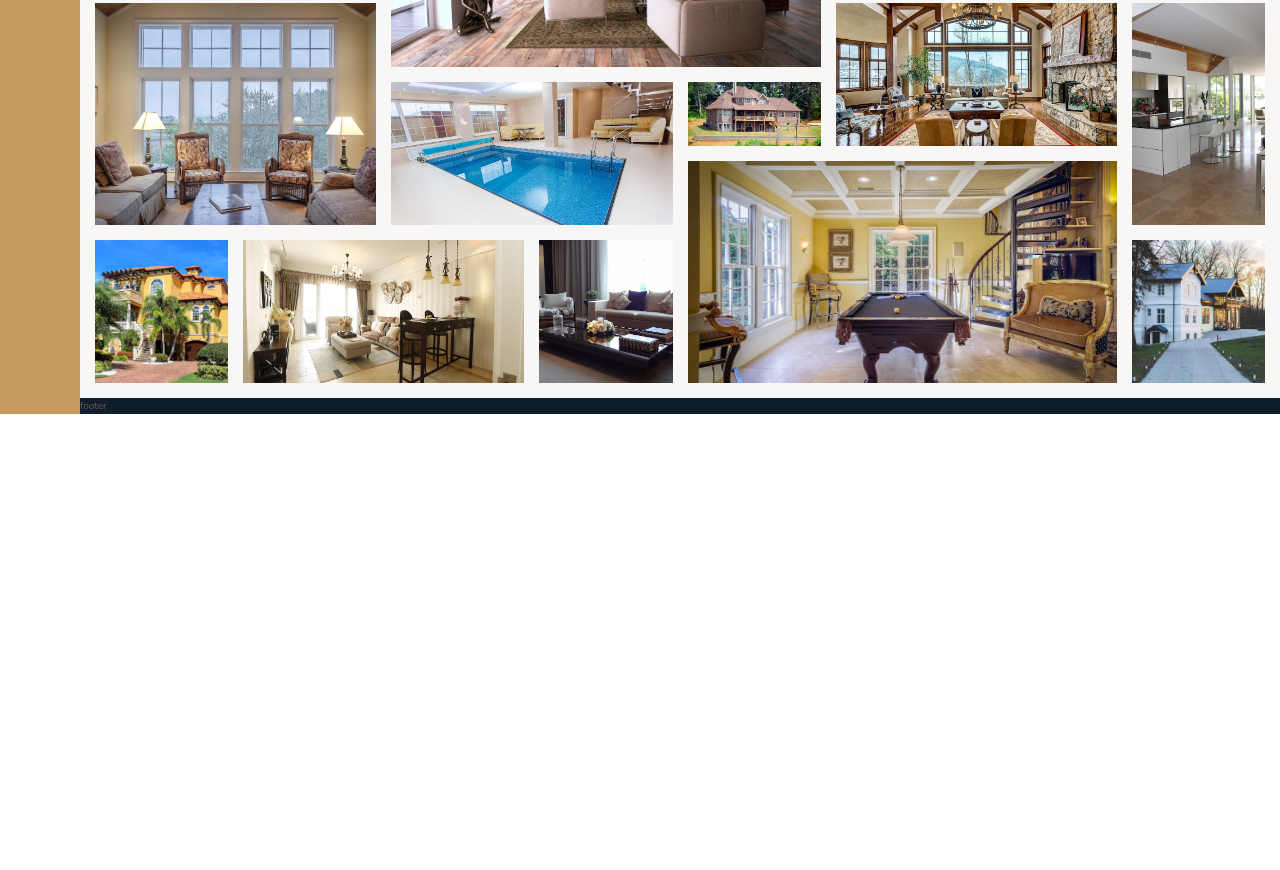
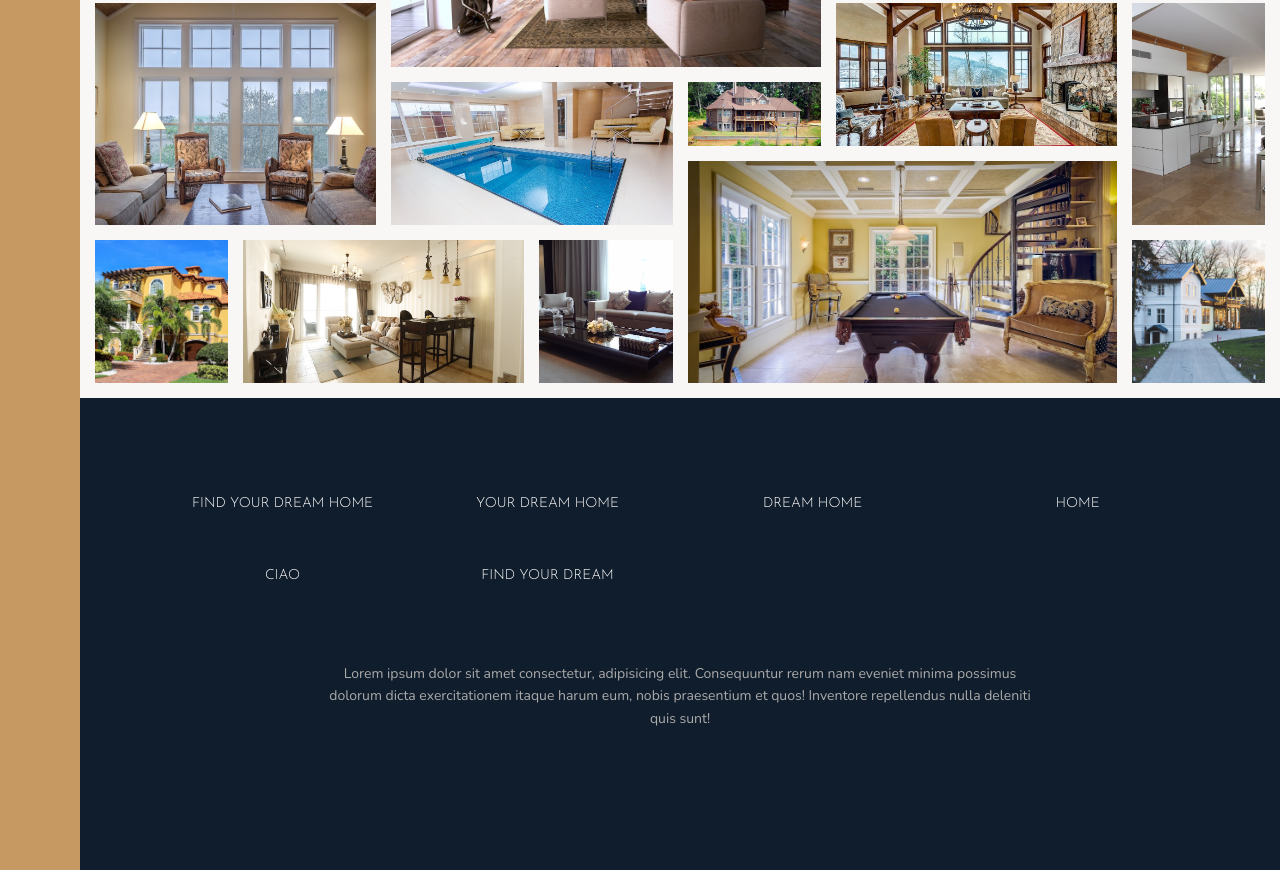
Before and after one commit to giulianoFrau/ProgettoCorsoCssGrid, a website: page index.html in a window 1280 px wide. Shown: the part 3351-4221 px from the top of the page. Before the commit the page ends 3765 px from the top, so only its background shows below. Drawn offline with nearby package versions, Linux system fonts and the light colour scheme.

Commit message:
implementazioni

```diff
--- a/index.html
+++ b/index.html
@@ -340,18 +340,21 @@
         <figure class="gallery__item gallery__item--14">
             <img src="img/gal-14.jpeg" alt="14" class="gallery__img">
         </figure>
-
-
-
-
-
-
-
     </section>
 
 
     <footer class="footer">
-        footer
+       <ul class="nav">
+           <li class="nav__item"><a href="#" class="nav__link">Find your dream home</a></li>
+           <li class="nav__item"><a href="#" class="nav__link">your dream home</a></li>
+           <li class="nav__item"><a href="#" class="nav__link"> dream home</a></li>
+           <li class="nav__item"><a href="#" class="nav__link"> home</a></li>
+           <li class="nav__item"><a href="#" class="nav__link">ciao</a></li>
+           <li class="nav__item"><a href="#" class="nav__link">Find your dream </a></li>
+       </ul>
+       <p class="copyright">
+           Lorem ipsum dolor sit amet consectetur, adipisicing elit. Consequuntur rerum nam eveniet minima possimus dolorum dicta exercitationem itaque harum eum, nobis praesentium et quos! Inventore repellendus nulla deleniti quis sunt!
+       </p>
     </footer>
 </body>
 
--- a/sass/_footer.scss
+++ b/sass/_footer.scss
@@ -1,4 +1,41 @@
 .footer{
     background-color: $color-secondary;
     grid-column: full-start/full-end;
+    padding:8rem;
 }
+
+.nav{
+    list-style: none;
+    display: grid;
+    grid-template-columns: repeat(auto-fit,minmax(20rem,1fr));
+    grid-gap: 2rem;
+    align-items: center;
+
+    &__link:link,
+    &__link:visited {
+        font-size: 1.4rem;
+        color:white;
+        text-decoration: none;
+        font-family: $font-display;
+        text-transform: uppercase;
+        text-align: center;
+        padding: 1.5rem;
+        display: block;
+        transition: all .2s;
+
+    }
+
+    &__link:hover,
+    &__link:active{
+        background-color: rgba(white, .05);
+        transform: translateY(-3px);
+    }
+}
+
+.copyright{
+    font-size: 1.4rem;
+    text-align: center;
+    width: 70%;
+    margin:6rem auto;
+    color:$color-grey-light-2;
+}
```
Also changed, not shown: css/style.css. Lines whose indentation alone changed are shown as unchanged.
